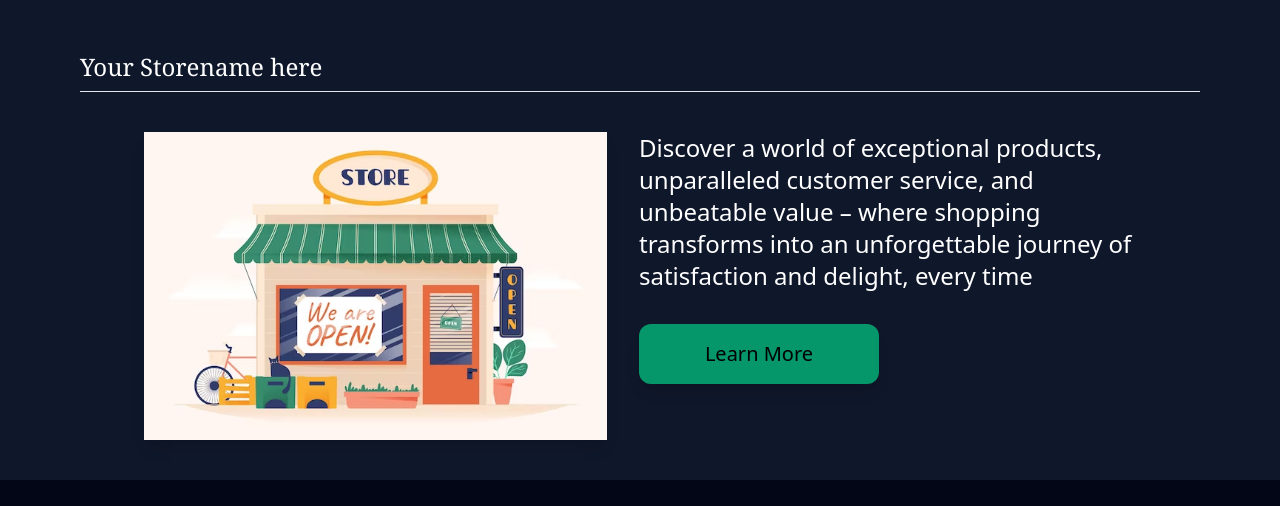
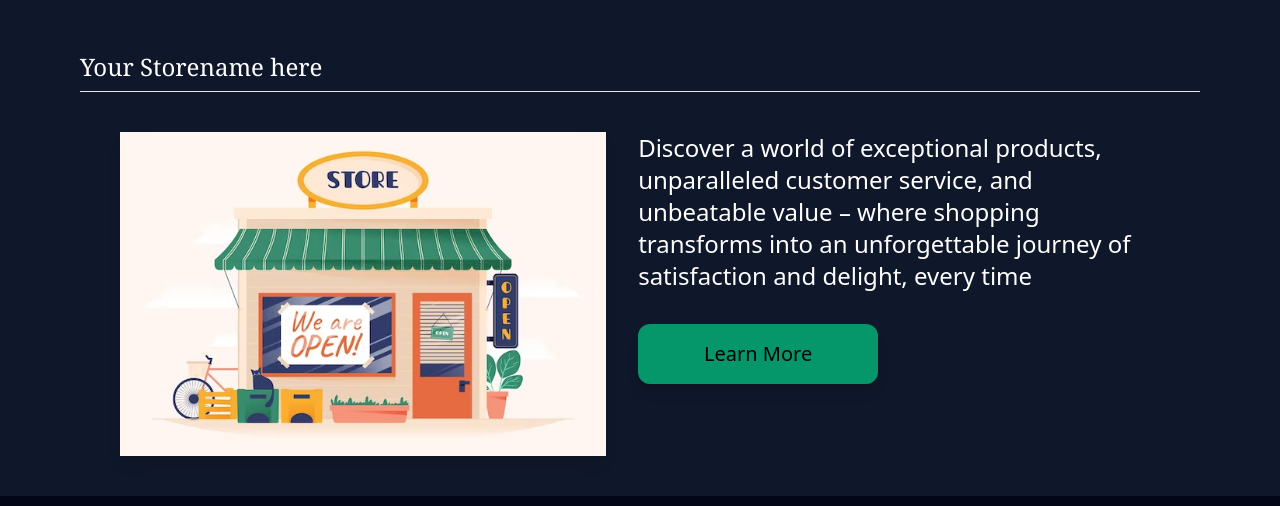
Before and after one commit to crisjerez12/first-template, a website: page index.html in a window 1280 px wide. Shown: the part 57-563 px from the top of the page. Drawn offline with Linux system fonts and the light colour scheme.

Commit message:
fixed width

```diff
--- a/index.html
+++ b/index.html
@@ -60,9 +60,9 @@
         </h1>
         <hr class="mx-4 mt-2" />
         <div
-          class="flex flex-col justify-between items-start px-20 mt-10 md:space-x-8 md:flex-row space-y-5 md:space-y-0"
+          class="flex flex-col justify-between items-start px-14 mt-10 md:space-x-8 md:flex-row space-y-5 md:space-y-0"
         >
-          <div class="shadow-lg">
+          <div class="shadow-lg min-w-[250px]">
             <img src="images/store-pic.avif" />
           </div>
           <div
```
Also changed, not shown: css/style.css.
